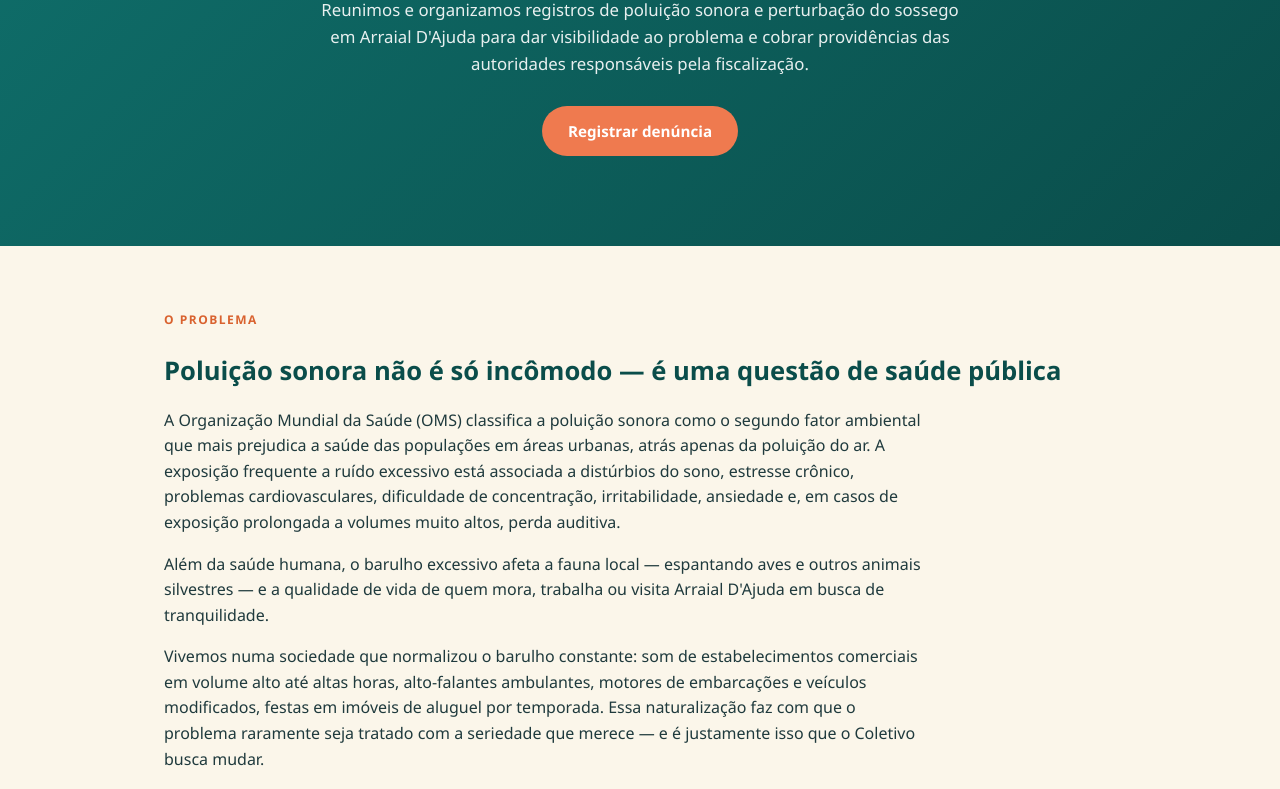
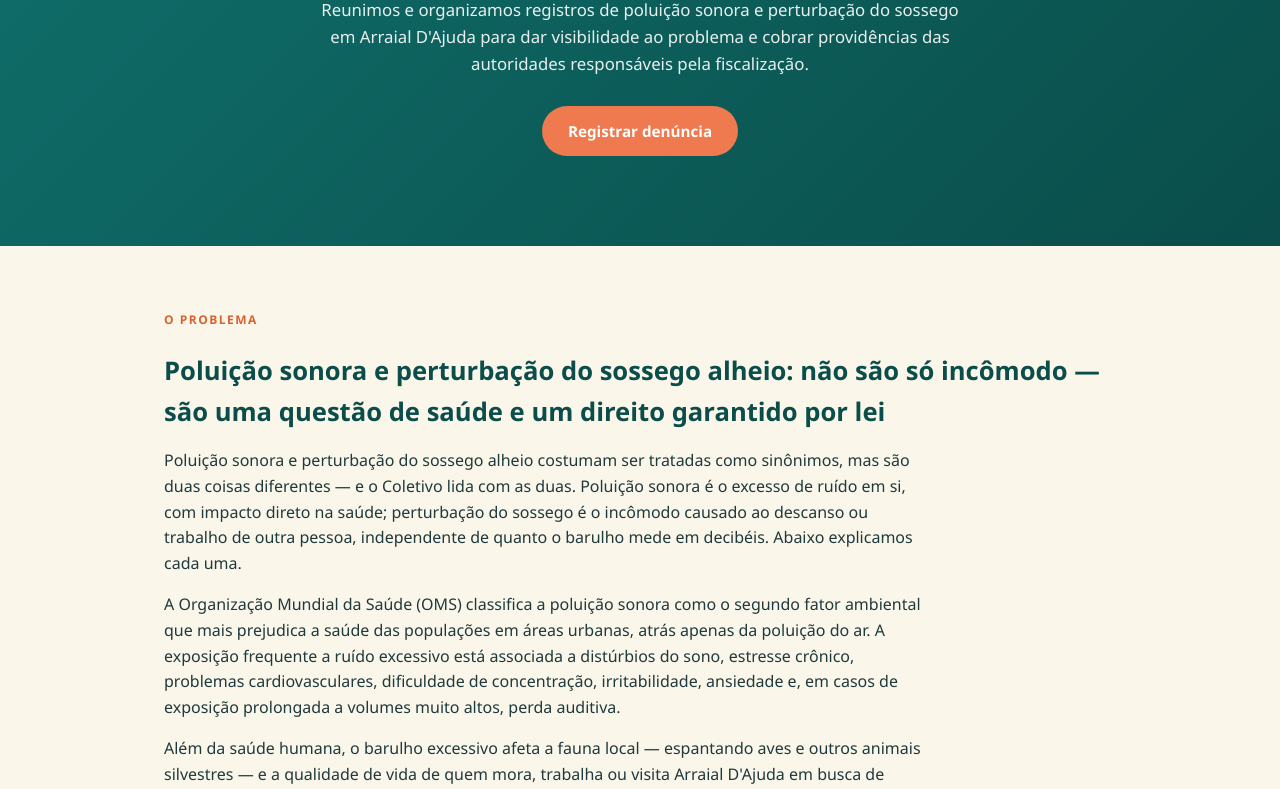
Before and after one commit to coletivopoluicaosonora/coletivopoluicaosonora.github.io, a plain HTML site: page index.html in a window 1280 px wide. Shown: the part 246-1035 px from the top of the page. Drawn offline with Linux system fonts and the light colour scheme.

Commit message:
Add files via upload

```diff
--- a/index.html
+++ b/index.html
@@ -133,8 +133,9 @@
 <section id="sobre" class="faixa-clara">
   <div class="container">
     <div class="kicker">O problema</div>
-    <h2>Poluição sonora não é só incômodo — é uma questão de saúde pública</h2>
+    <h2>Poluição sonora e perturbação do sossego alheio: não são só incômodo — são uma questão de saúde e um direito garantido por lei</h2>
     <div class="lead">
+      <p>Poluição sonora e perturbação do sossego alheio costumam ser tratadas como sinônimos, mas são duas coisas diferentes — e o Coletivo lida com as duas. Poluição sonora é o excesso de ruído em si, com impacto direto na saúde; perturbação do sossego é o incômodo causado ao descanso ou trabalho de outra pessoa, independente de quanto o barulho mede em decibéis. Abaixo explicamos cada uma.</p>
       <p>A Organização Mundial da Saúde (OMS) classifica a poluição sonora como o segundo fator ambiental que mais prejudica a saúde das populações em áreas urbanas, atrás apenas da poluição do ar. A exposição frequente a ruído excessivo está associada a distúrbios do sono, estresse crônico, problemas cardiovasculares, dificuldade de concentração, irritabilidade, ansiedade e, em casos de exposição prolongada a volumes muito altos, perda auditiva.</p>
       <p>Além da saúde humana, o barulho excessivo afeta a fauna local — espantando aves e outros animais silvestres — e a qualidade de vida de quem mora, trabalha ou visita Arraial D'Ajuda em busca de tranquilidade.</p>
       <p>Vivemos numa sociedade que normalizou o barulho constante: som de estabelecimentos comerciais em volume alto até altas horas, alto-falantes ambulantes, motores de embarcações e veículos modificados, festas em imóveis de aluguel por temporada. Essa naturalização faz com que o problema raramente seja tratado com a seriedade que merece — e é justamente isso que o Coletivo busca mudar.</p>
```
